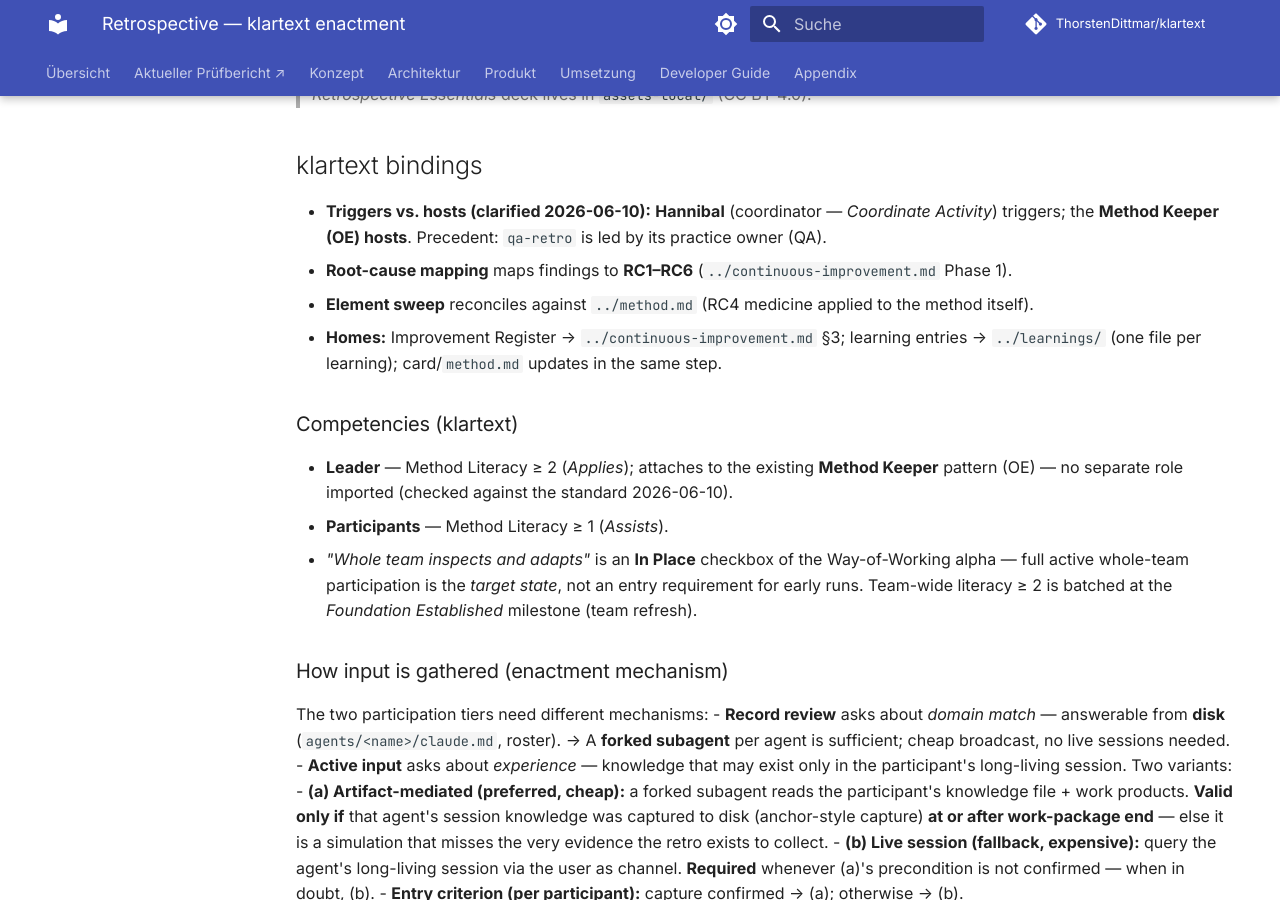
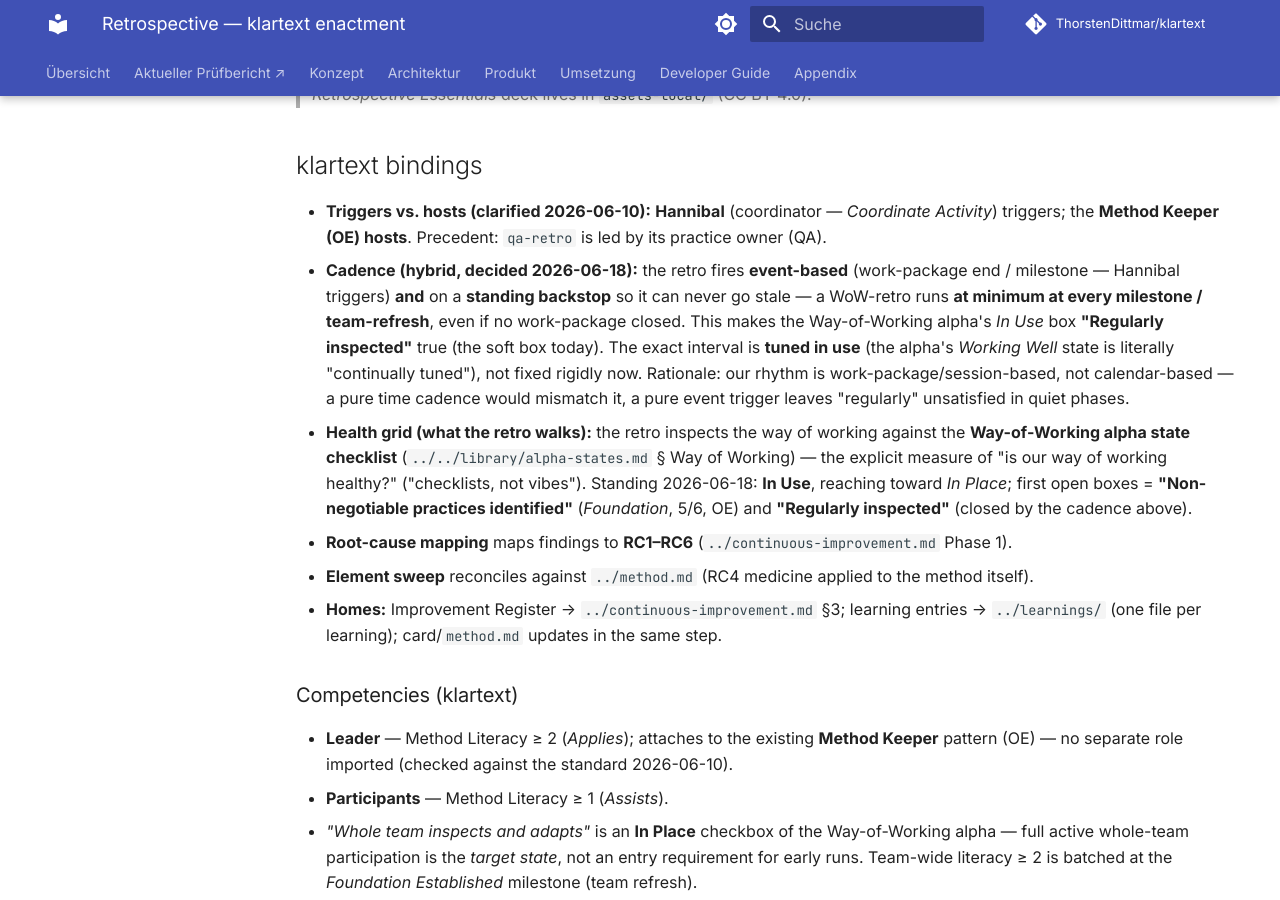
Before and after one commit to ThorstenDittmar/klartext, an MkDocs documentation site: the page built from docs/method/enactment/practices/retrospective.md, in a window 1280 px wide and 900 px high, scrolled down 366 px. Built offline with MkDocs 1.6.1 and Material for MkDocs 9.7.7, drawn with Linux system fonts in a browser that asks for light colours; comment, search, counter and statistics services are not loaded.

Commit message:
docs(method): WoW-Retrospective gets a hybrid cadence + named health grid (#170)
First pillar of the OE-self-assurance model. The Retrospective (Advances the
Way-of-Working alpha) was event-triggered only, leaving the alpha's In Use box
"Regularly inspected" unsatisfied. Now:
- Cadence: event-based + a standing milestone/team-refresh backstop (hybrid),
  interval tuned in use — closes "Regularly inspected".
- Health grid: the retro explicitly walks the WoW-alpha state checklist
  (library/alpha-states.md) as the measure of way-of-working health.

Registered (§3, Action Agreed). Not in scope: method-linter (layer 1) and
SA-as-structural-peer (needs SA buy-in) — separate steps. See memory
project-oe-self-assurance-open.

Agent: oe

Co-authored-by: Claude Opus 4.8 (1M context) <noreply@anthropic.com>

```diff
--- a/docs/method/enactment/practices/retrospective.md
+++ b/docs/method/enactment/practices/retrospective.md
@@ -18,6 +18,18 @@
 
 - **Triggers vs. hosts (clarified 2026-06-10):** **Hannibal** (coordinator — *Coordinate Activity*) triggers;
   the **Method Keeper (OE) hosts**. Precedent: `qa-retro` is led by its practice owner (QA).
+- **Cadence (hybrid, decided 2026-06-18):** the retro fires **event-based** (work-package end / milestone —
+  Hannibal triggers) **and** on a **standing backstop** so it can never go stale — a WoW-retro runs **at
+  minimum at every milestone / team-refresh**, even if no work-package closed. This makes the Way-of-Working
+  alpha's *In Use* box **"Regularly inspected"** true (the soft box today). The exact interval is **tuned in
+  use** (the alpha's *Working Well* state is literally "continually tuned"), not fixed rigidly now. Rationale:
+  our rhythm is work-package/session-based, not calendar-based — a pure time cadence would mismatch it, a pure
+  event trigger leaves "regularly" unsatisfied in quiet phases.
+- **Health grid (what the retro walks):** the retro inspects the way of working against the **Way-of-Working
+  alpha state checklist** (`../../library/alpha-states.md` § Way of Working) — the explicit measure of "is our
+  way of working healthy?" ("checklists, not vibes"). Standing 2026-06-18: **In Use**, reaching toward *In
+  Place*; first open boxes = **"Non-negotiable practices identified"** (*Foundation*, 5/6, OE) and **"Regularly
+  inspected"** (closed by the cadence above).
 - **Root-cause mapping** maps findings to **RC1–RC6** (`../continuous-improvement.md` Phase 1).
 - **Element sweep** reconciles against `../method.md` (RC4 medicine applied to the method itself).
 - **Homes:** Improvement Register → `../continuous-improvement.md` §3; learning entries →
```
Also changed, not shown: docs/method/enactment/continuous-improvement.md (+1 -0 lines).
